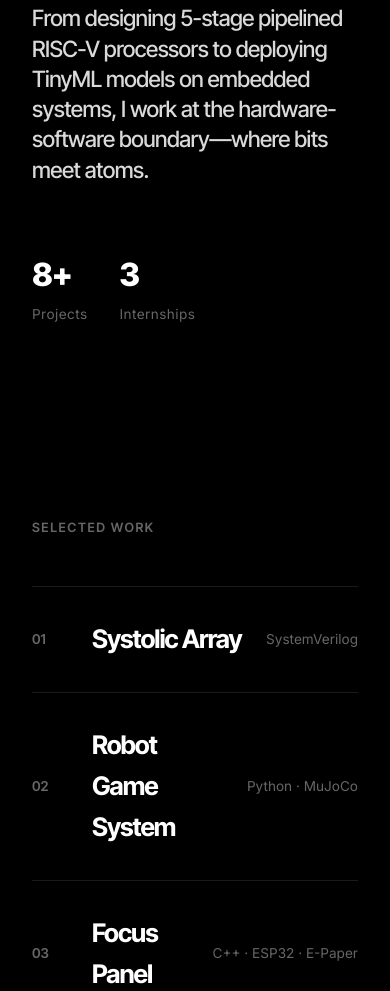
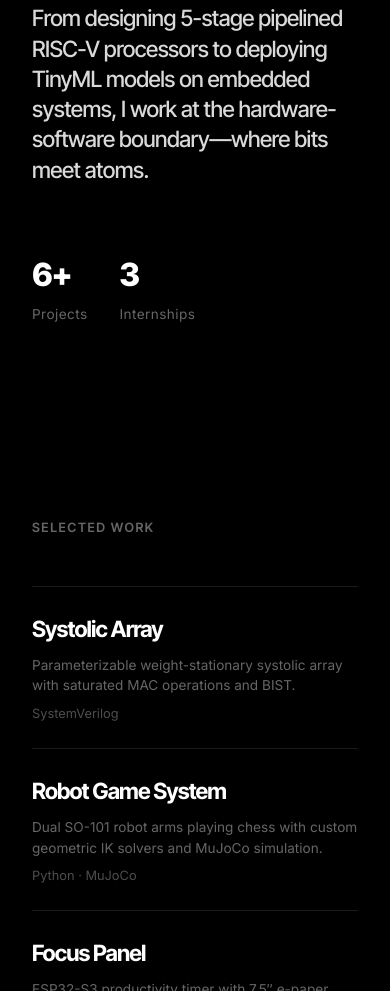
Before and after one commit to chasebarclay1/chasebarclay1.github.io, a plain HTML site: page index.html in a window 390 px wide. Shown: the part 1009-2000 px from the top of the page. Drawn offline with Linux system fonts and the light colour scheme.

Commit message:
Mobile: show project descriptions inline, hide hover preview

```diff
--- a/index.html
+++ b/index.html
@@ -86,7 +86,7 @@
           boundary&mdash;where bits meet atoms.
         </p>
         <div class="stats reveal">
-          <div class="stat"><span class="stat-num">8+</span><span class="stat-label">Projects</span></div>
+          <div class="stat"><span class="stat-num">6+</span><span class="stat-label">Projects</span></div>
           <div class="stat"><span class="stat-num">3</span><span class="stat-label">Internships</span></div>
         </div>
       </div>
@@ -104,6 +104,7 @@
              data-desc="Parameterizable weight-stationary systolic array with saturated MAC operations and Built-In Self-Test.">
             <span class="project-num">01</span>
             <span class="project-name">Systolic Array</span>
+            <span class="project-desc">Parameterizable weight-stationary systolic array with saturated MAC operations and BIST.</span>
             <span class="project-tech">SystemVerilog</span>
             <span class="project-arrow">&rarr;</span>
           </a>
@@ -114,6 +115,7 @@
              data-desc="Dual SO-101 robot arms playing chess with custom geometric IK solvers and MuJoCo simulation.">
             <span class="project-num">02</span>
             <span class="project-name">Robot Game System</span>
+            <span class="project-desc">Dual SO-101 robot arms playing chess with custom geometric IK solvers and MuJoCo simulation.</span>
             <span class="project-tech">Python · MuJoCo</span>
             <span class="project-arrow">&rarr;</span>
           </a>
@@ -124,6 +126,7 @@
              data-desc="ESP32-S3 productivity timer with 7.5″ e-paper display and NFC iOS Shortcuts lock integration.">
             <span class="project-num">03</span>
             <span class="project-name">Focus Panel</span>
+            <span class="project-desc">ESP32-S3 productivity timer with 7.5″ e-paper display and NFC iOS lock integration.</span>
             <span class="project-tech">C++ · ESP32 · E-Paper</span>
             <span class="project-arrow">&rarr;</span>
           </a>
@@ -134,6 +137,7 @@
              data-desc="Full RV32I processor — single-cycle to 5-stage pipelined microarchitecture maximizing IPC.">
             <span class="project-num">04</span>
             <span class="project-name">RISC-V Processor</span>
+            <span class="project-desc">Full RV32I processor — single-cycle to 5-stage pipelined microarchitecture maximizing IPC.</span>
             <span class="project-tech">SystemVerilog RTL</span>
             <span class="project-arrow">&rarr;</span>
           </a>
@@ -144,6 +148,7 @@
              data-desc="Parameterized Euclidean GCD in synthesizable SystemVerilog with full testbench verification.">
             <span class="project-num">05</span>
             <span class="project-name">GCD Hardware</span>
+            <span class="project-desc">Parameterized Euclidean GCD in synthesizable SystemVerilog with full testbench verification.</span>
             <span class="project-tech">SystemVerilog</span>
             <span class="project-arrow">&rarr;</span>
           </a>
@@ -154,6 +159,7 @@
              data-desc="Full-custom design to GDSII layout optimized for minimum power under strict delay targets.">
             <span class="project-num">06</span>
             <span class="project-name">16-bit Adder</span>
+            <span class="project-desc">Full-custom design to GDSII layout optimized for minimum power under strict delay targets.</span>
             <span class="project-tech">VLSI · Virtuoso</span>
             <span class="project-arrow">&rarr;</span>
           </a>
--- a/style.css
+++ b/style.css
@@ -432,6 +432,10 @@ body.cursor-hover #cursor-dot {
   transform: translateX(0);
 }
 
+.project-desc {
+  display: none;
+}
+
 /* Floating project preview */
 #project-preview {
   position: fixed;
@@ -589,9 +593,26 @@ footer p {
     -webkit-text-stroke-width: 1.2px;
   }
   .project-row {
-    grid-template-columns: 36px 1fr auto;
+    grid-template-columns: 1fr;
+    gap: 0.5rem;
+    padding: 1.5rem 0;
   }
-  .project-arrow { display: none; }
+  .project-num { display: none; }
+  .project-name { font-size: 1.4rem; }
+  .project-desc {
+    display: block;
+    font-size: 0.85rem;
+    color: var(--muted);
+    line-height: 1.5;
+  }
+  .project-tech {
+    font-size: 0.8rem;
+    color: rgba(255,255,255,0.3);
+  }
+  .project-arrow {
+    display: none;
+  }
+  #project-preview { display: none; }
   .exp-row {
     grid-template-columns: 1fr;
     gap: 0.5rem;
```
